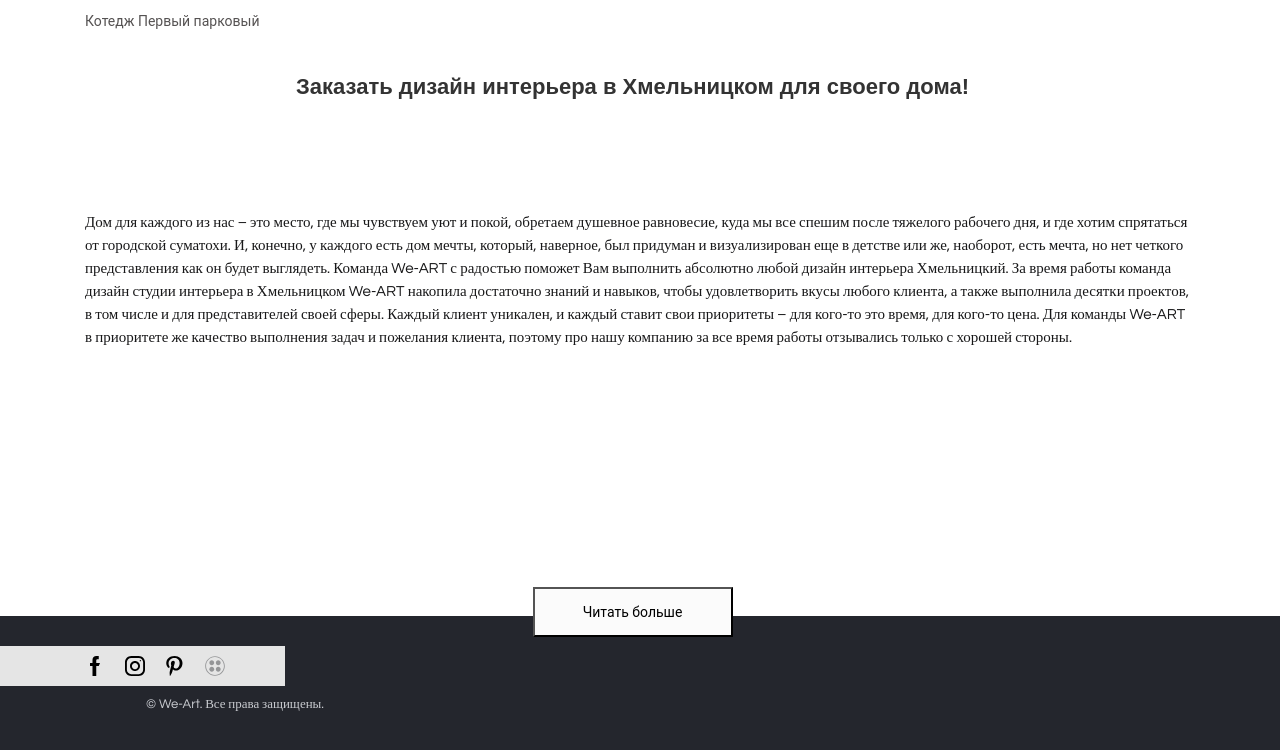
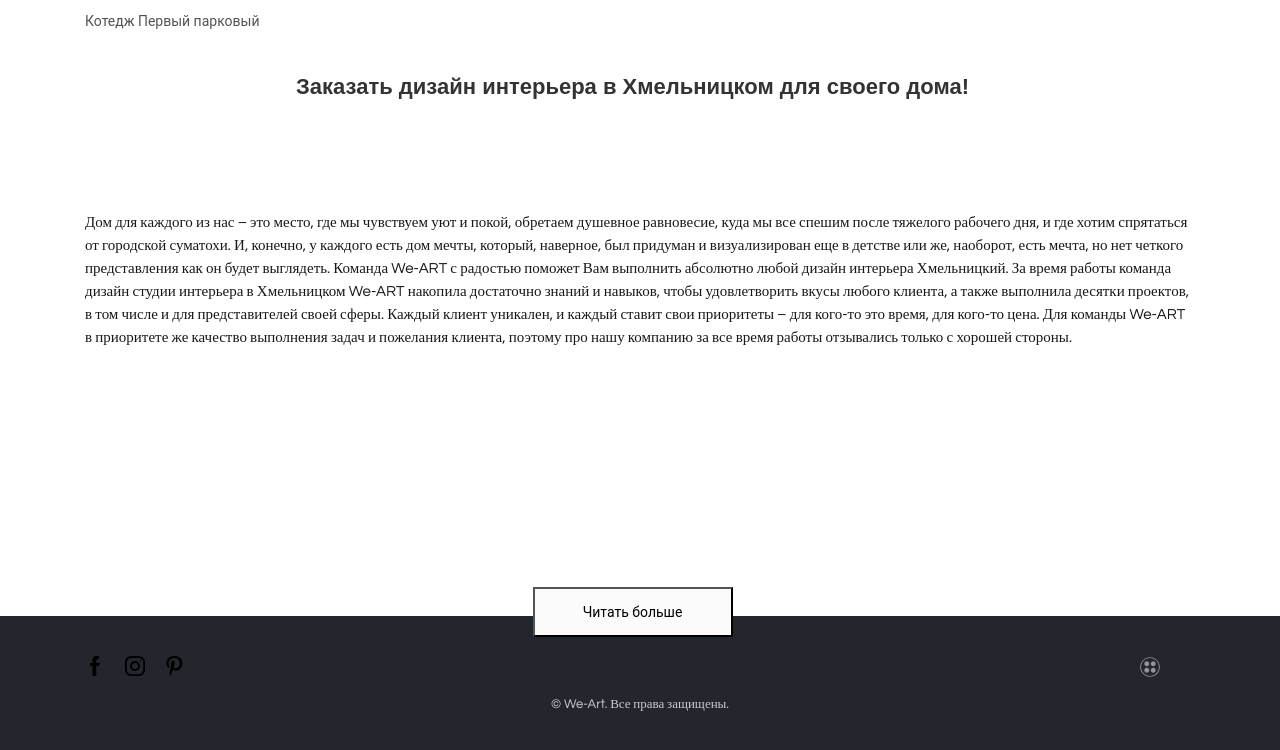
Before and after one commit to Misinkevych/work-time, a website built with Parcel: page src/index.html in a window 1280 px wide. Shown: the part 1209-1959 px from the top of the page. Built offline with nearby package versions, Linux system fonts and the light colour scheme.

Commit message:
index.html

```diff
--- a/src/partials/example.html
+++ b/src/partials/example.html
@@ -450,11 +450,7 @@
   </a>
 </li>
 <li>
-  <a>
-    <svg>
-      <use href="images/icon/futer.svg#icon-Group-5-1"></use>
-    </svg>
-   </a>
+
 </li>
 </ul>
 </div>
@@ -463,7 +459,11 @@
 </div>
 <div class="col-12">
 <div class="footer-img">
-
+  <a>
+    <svg>
+      <use href="images/icon/futer.svg#icon-Group-5-1"></use>
+    </svg>
+   </a>
 </div>
 </div>
 
--- a/src/sass/_example.scss
+++ b/src/sass/_example.scss
@@ -561,8 +561,8 @@ top: 900px;
 @media (min-width:768px)  {
   .features-item{
     height: 550px;
+  }
 
-  }
 
 }
 
@@ -604,7 +604,7 @@ background-size: contain;
   margin: 30px 0 0 200px;
   padding: 0px;
   padding-left: 90px;
-  background: #E5E5E5;
+  // background: #E5E5E5;
   list-style-type: none;
   -webkit-font-smoothing: antialiased;
   /* to stop flickering of text in safari */
@@ -640,10 +640,10 @@ background-size: contain;
 
   width: 20px;
   height: 20px;
-  margin: -40px 0 0 200px;
+  margin: -30px 0 0 280px;
   padding: 0px;
   // padding-left: 90px;
-  background: #E5E5E5;
+  // background: #E5E5E5;
   list-style-type: none;
   -webkit-font-smoothing: antialiased;
   /* to stop flickering of text in safari */
@@ -651,7 +651,19 @@ background-size: contain;
   transform: translate(-100%, 0);
   transition: transform 0.5s cubic-bezier(0.77,0.2,0.05,1.0);
 }
+.footer-img svg{
+  width: 20px;
+  height: 20px;
+}
+@media (min-width:768px) and (max-width:1400px) {
+  .footer-img{
+    float: right;
+    // position: absolute;
+    // left: 450px;
+  }
 
+
+}
 // .icon-social{
 //   display: flex;
 //   flex-direction: row;
@@ -684,12 +696,33 @@ font-style: normal;
 font-weight: 400;
 font-size: 13px;
 line-height: 16px;
-// left: 20px;
-top: 10px;
+left: 20px;
+top: 30px;
 text-align: center;
 color: #C9CBD0;
 }
+@media (min-width:768px) {
+  .footer-p{
+    position: absolute;
+    top: 10px;
+    left: 220px;
+  }
+}
+@media (min-width:1200px) and (max-width:1400px){
+  .footer-p{
+    position: absolute;
+    top: 10px;
+    left: 420px;
+  }
+}
 
+
+
+// .footer-p p{
+//   margin-left: auto;
+//   margin-right: auto;
+//   width: 6em
+// }
 // .footer-img{
 
 
```
